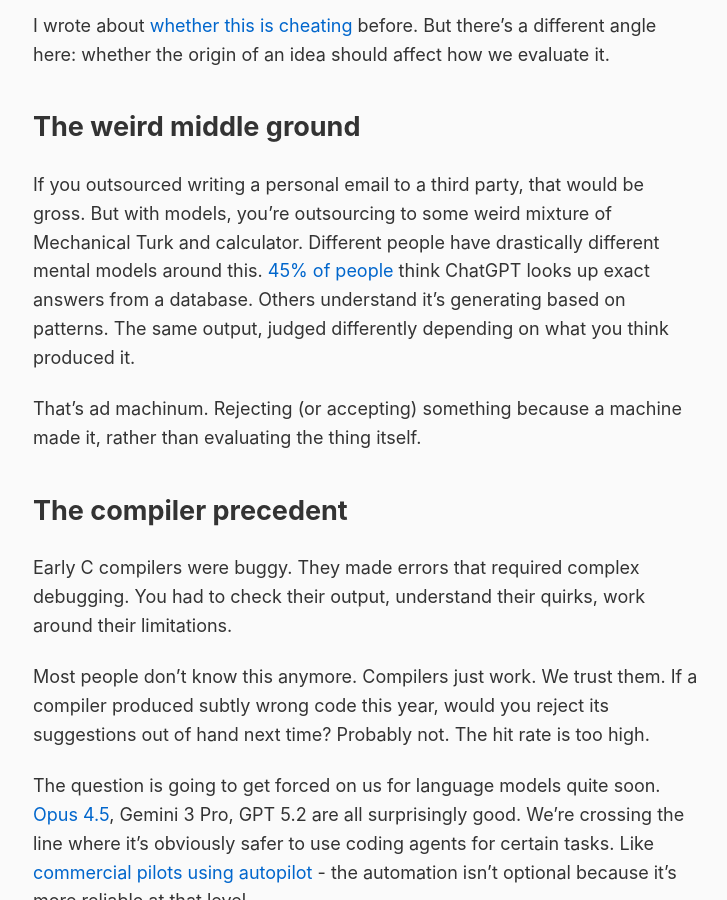
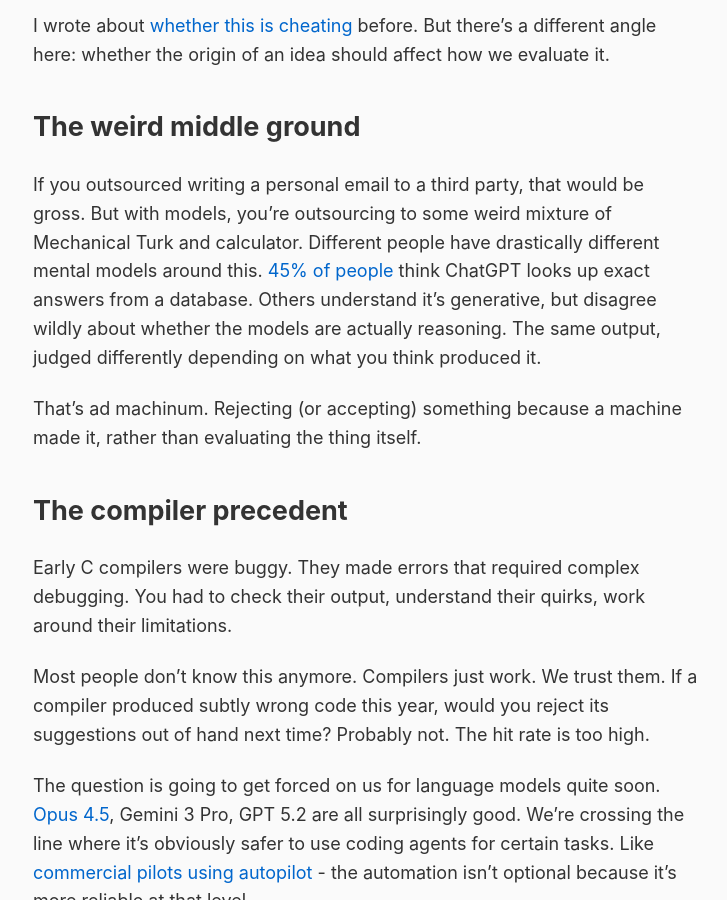
Before and after one commit to rob137/rob137.github.io, a Jekyll site: the page built from _posts/2026-01-07-ad-machinum.md, in a window 1280 px wide and 900 px high, scrolled down 492 px. Shown: the whole window, without its empty margins (274-1001 px from the left). Built offline with Jekyll 4.4.1, drawn with Linux system fonts in a browser that asks for light colours.

Commit message:
Add reasoning disagreement point
🤖 Generated with [Claude Code](https://claude.com/claude-code)

Co-Authored-By: Claude Opus 4.5 <noreply@anthropic.com>

```diff
--- a/_posts/2026-01-07-ad-machinum.md
+++ b/_posts/2026-01-07-ad-machinum.md
@@ -14,7 +14,7 @@ I wrote about [whether this is cheating](/2026/01/03/is-it-cheating/) before. Bu
 
 ## The weird middle ground
 
-If you outsourced writing a personal email to a third party, that would be gross. But with models, you're outsourcing to some weird mixture of Mechanical Turk and calculator. Different people have drastically different mental models around this. [45% of people](https://www.searchlightinstitute.org/research/americans-have-mixed-views-of-ai-and-an-appetite-for-regulation/) think ChatGPT looks up exact answers from a database. Others understand it's generating based on patterns. The same output, judged differently depending on what you think produced it.
+If you outsourced writing a personal email to a third party, that would be gross. But with models, you're outsourcing to some weird mixture of Mechanical Turk and calculator. Different people have drastically different mental models around this. [45% of people](https://www.searchlightinstitute.org/research/americans-have-mixed-views-of-ai-and-an-appetite-for-regulation/) think ChatGPT looks up exact answers from a database. Others understand it's generative, but disagree wildly about whether the models are actually reasoning. The same output, judged differently depending on what you think produced it.
 
 That's ad machinum. Rejecting (or accepting) something because a machine made it, rather than evaluating the thing itself.
 
```
